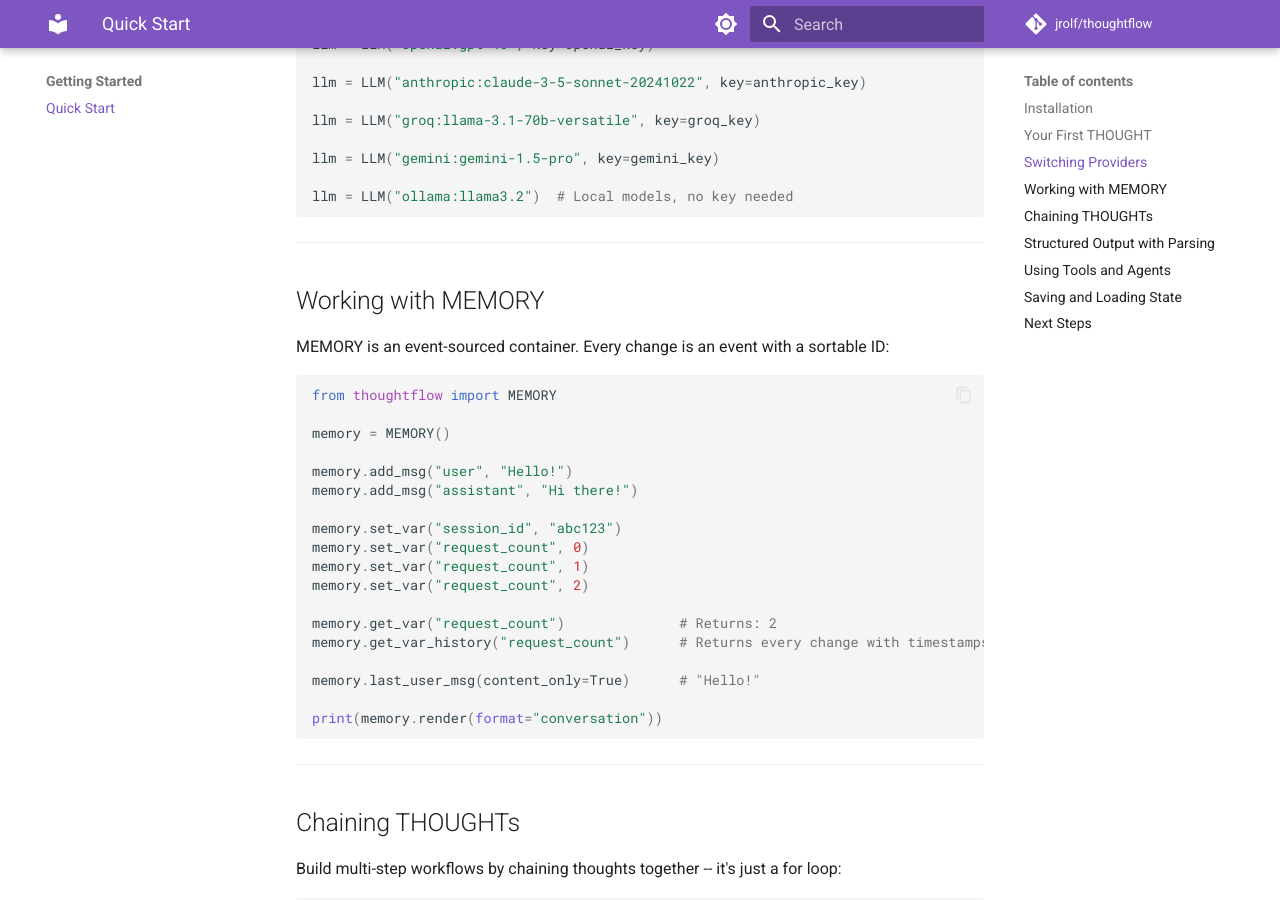
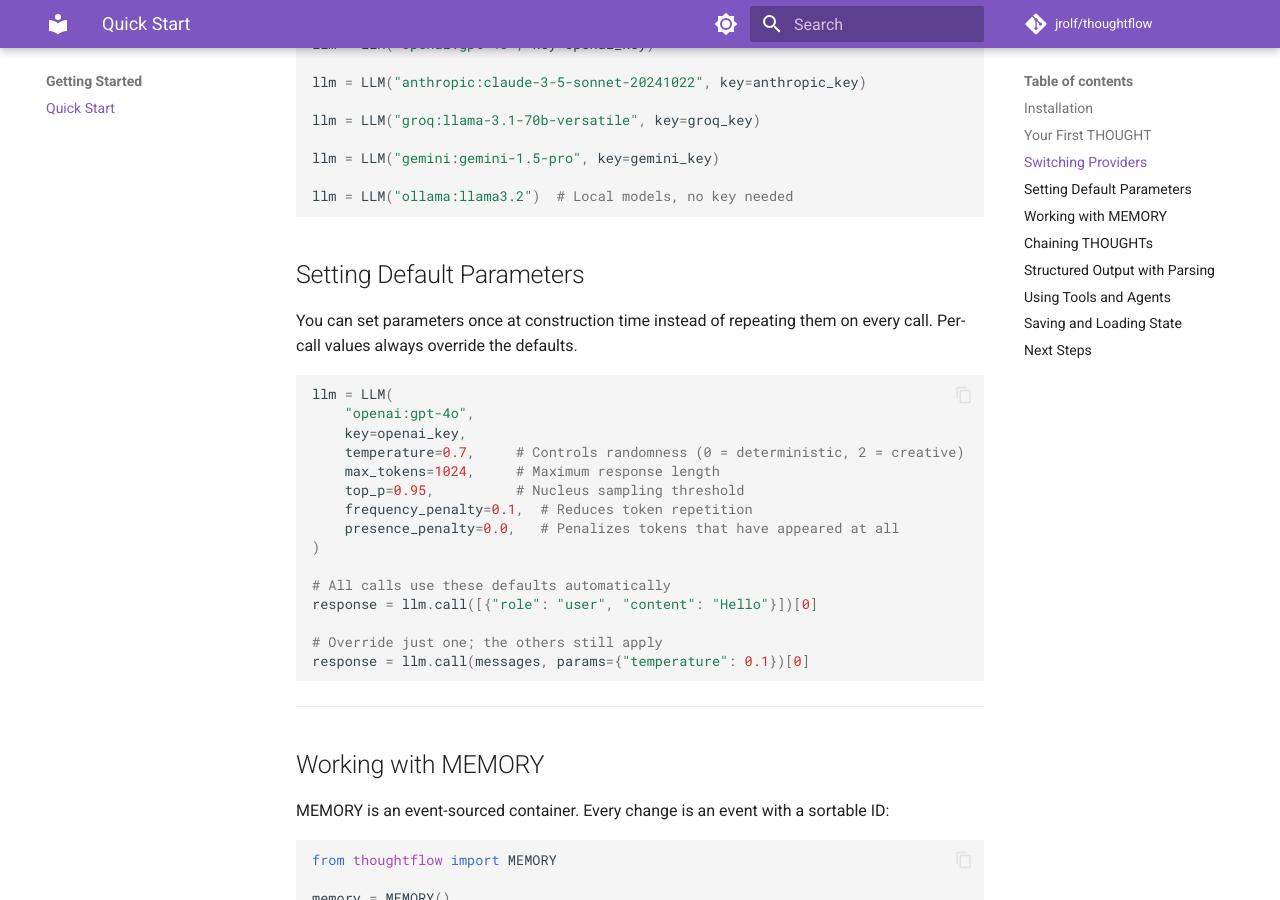
Before and after one commit to jrolf/thoughtflow, an MkDocs documentation site: the page built from docs/quickstart.md, in a window 1280 px wide and 900 px high, scrolled down 1277 px. Built offline with MkDocs 1.6.1 and Material for MkDocs 9.7.7, drawn with Linux system fonts in a browser that asks for light colours; comment, search, counter and statistics services are not loaded.

Commit message:
v0.1.2: LLM constructor default params (closes #4)
LLM now accepts **kwargs at construction time for default call
parameters — temperature, max_tokens, top_p, frequency_penalty,
and presence_penalty can be set once and apply to every subsequent
.call() invocation. Per-call params still override defaults.

- Add default_params dict to LLM.__init__ (populated from **kwargs)
- Merge default_params into per-call params in LLM.call(); per-call wins
- 8 new unit tests: storage, merge precedence, override, non-mutation,
  all five params passing through to API payload
- Update primitives/LLM.md: constructor kwargs table, defaults pattern
- Update docs/quickstart.md: "Setting Default Parameters" section
- Bump version 0.1.1 → 0.1.2

````diff
--- a/docs/quickstart.md
+++ b/docs/quickstart.md
@@ -61,6 +61,28 @@
 llm = LLM("gemini:gemini-1.5-pro", key=gemini_key)
 
 llm = LLM("ollama:llama3.2")  # Local models, no key needed
+```
+
+## Setting Default Parameters
+
+You can set parameters once at construction time instead of repeating them on every call. Per-call values always override the defaults.
+
+```python
+llm = LLM(
+    "openai:gpt-4o",
+    key=openai_key,
+    temperature=0.7,     # Controls randomness (0 = deterministic, 2 = creative)
+    max_tokens=1024,     # Maximum response length
+    top_p=0.95,          # Nucleus sampling threshold
+    frequency_penalty=0.1,  # Reduces token repetition
+    presence_penalty=0.0,   # Penalizes tokens that have appeared at all
+)
+
+# All calls use these defaults automatically
+response = llm.call([{"role": "user", "content": "Hello"}])[0]
+
+# Override just one; the others still apply
+response = llm.call(messages, params={"temperature": 0.1})[0]
 ```
 
 ---
--- a/pyproject.toml
+++ b/pyproject.toml
@@ -4,7 +4,7 @@
 
 [project]
 name = "thoughtflow"
-version = "0.1.1"
+version = "0.1.2"
 description = "Powerful AI systems from simple parts. Composable cognitive primitives, event-sourced memory, and autonomous agents in pure Python with zero dependencies."
 readme = "README.md"
 requires-python = ">=3.9"
````
Also changed, not shown: CHANGELOG.md (+17 -1 lines), README.md (+1 -1 lines), primitives/LLM.md (+48 -10 lines), 3 other files.
